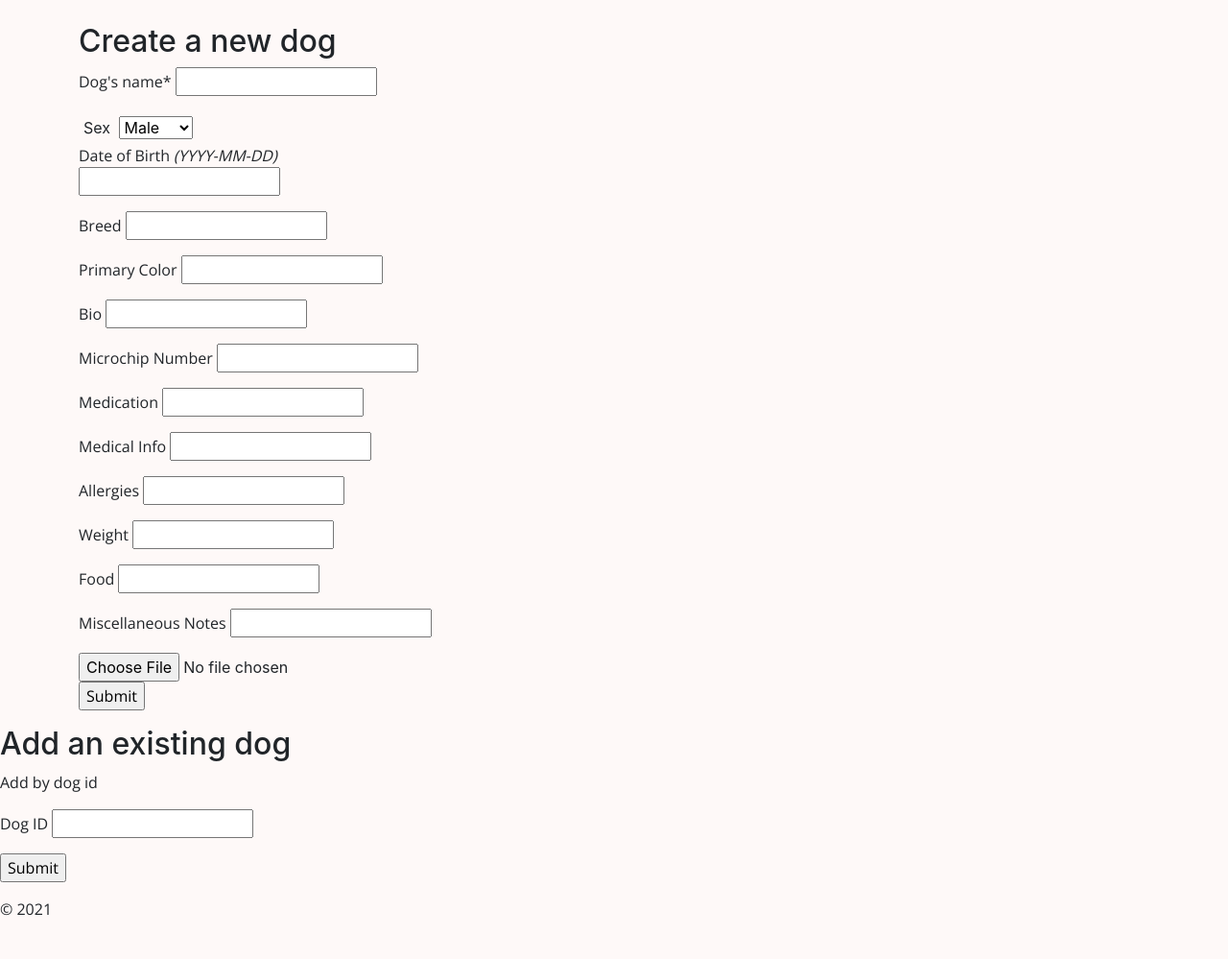
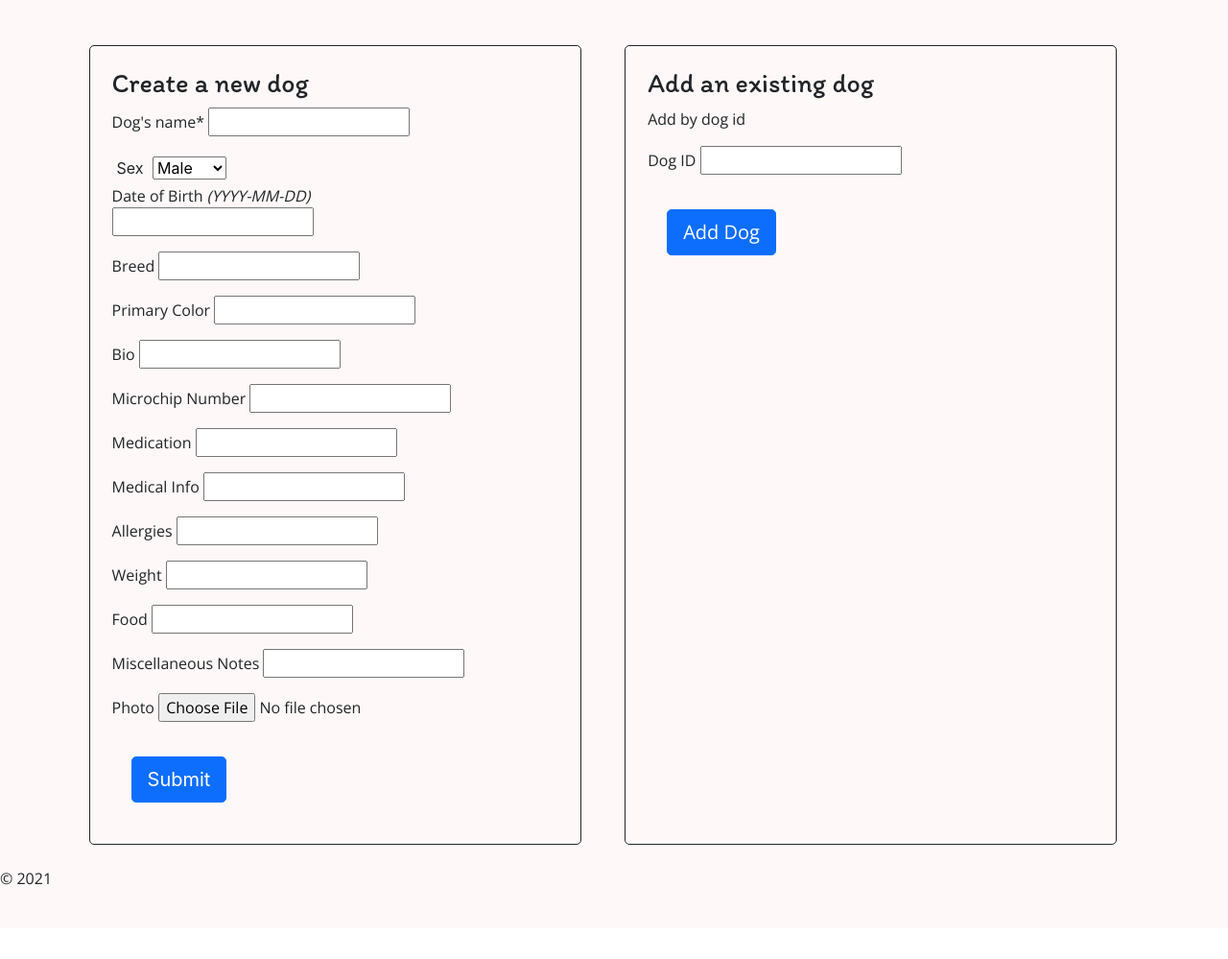
Before and after one commit to aprilso/dogdays, a Flask app: page /add_dog in a window 1280 px wide. Shown: the part 73-1072 px from the top of the page at 96% size. After the commit the page ends 995 px from the top, so only its background shows below. Run offline with Flask 2, Linux system fonts and the light colour scheme; some libraries are stand-ins or nearby versions.

Commit message:
styling and adding borders for new dog page

```diff
--- a/static/css/mine.css
+++ b/static/css/mine.css
@@ -44,6 +44,27 @@ section {
   height: 100%;
 
 }
+
+.column {
+  float: left;
+  width: 45%;
+}
+
+.row:after {
+  content: "";
+  display: table;
+  clear: both;
+}
+
+.bordered {
+  border: thin solid;
+  border-radius: 5px;
+  margin: 2%;
+  padding: 2%;
+}
+/* div {
+  column-rule: 2px double;
+} */
 
 
 /* FORM settings */
--- a/templates/new_dog.html
+++ b/templates/new_dog.html
@@ -3,10 +3,11 @@
 
 {% block body %}
 
+
 <section class="forms-demo container mt-4">
   <div class="row">
-    <div class="col">
-    <h2>Create a new dog</h2>
+    <div class="column bordered">
+      <h3>Create a new dog</h3>
       <form action="/add_dog" method="POST" enctype="multipart/form-data">
 
         <p>
@@ -18,7 +19,6 @@
           <option value="M">Male</option>
           <option value="F">Female</option>
         </select>
-
 
         <p>
           Date of Birth
@@ -67,33 +67,38 @@
           Miscellaneous Notes <input type="text" name="misc_notes">
         </p>
 
+        <p>Photo
         <!-- <form action="/upload-dog-photo" method="post" > -->
         <input type="file" name="dog-photo">
-      <br>
+        </p>
 
+        <button class="btn btn-lg btn-primary btn-block" type="submit">Submit</button>
 
-      <p>
+        <!-- <p>
           <input type="submit">
-      </p>
+        </p> -->
       </form>
+    </div>
 
-
-    </div>
-  </div>
-</section>
-
-<h2>Add an existing dog</h2>
+    <div class="column bordered">
+      <h3>Add an existing dog</h3>
 
       <p> Add by dog id </p>
+
 
       <form action="/lookup_dog" method="POST">
       <p>
           Dog ID <input type="integer" name="dog_id">
       </p>
       <p>
-  <input type="submit">
+        <button class="btn btn-lg btn-primary btn-block" type="submit">Add Dog</button>
+        <!-- <input type="submit"> -->
       </p>
       </form>
+    </div>
+
+  </div>
+</section>
 
 
 {% endblock body %}
```
Lines whose indentation alone changed are shown as unchanged.
